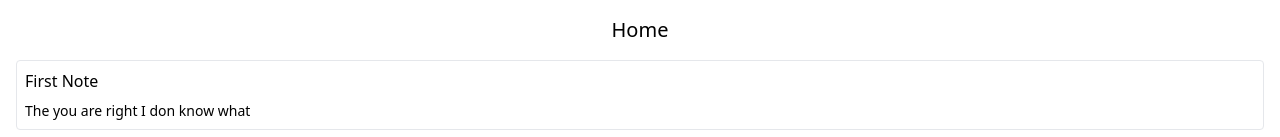
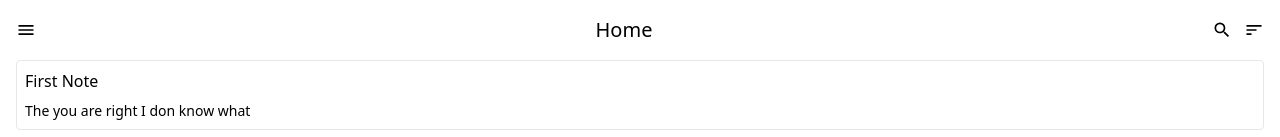
Before and after one commit to peter-abah/aedi-notes, a React (Create React App) app: page / in a window 1280 px wide. Shown: the top 137 px of the page. Built offline with nearby package versions, Linux system fonts and the light colour scheme.

Commit message:
Add icons to home page

```diff
--- a/src/routes/Home.tsx
+++ b/src/routes/Home.tsx
@@ -1,5 +1,6 @@
 import { useCollections } from '../contexts/CollectionsContext'
 import Notes from '../components/Notes';
+import { MdMenu, MdSort, MdSearch } from 'react-icons/md'
 
 const Home = () => {
   const { getNotesWithoutCollection } = useCollections();
@@ -7,9 +8,16 @@ const Home = () => {
 
   return (
     <main className="p-4">
-      <header className="mb-4 flex justify-center">
+      <header className="mb-4 flex justify-between">
+        <button><MdMenu className='text-xl' /></button>
         <h1 className="text-xl">Home</h1>
+
+        <div className='flex'>
+          <button><MdSearch className='mr-3 text-xl' /></button>
+          <button><MdSort className='text-xl' /></button>
+        </div>
       </header>
+
       <Notes notes={notes} />
     </main>
   );
--- a/src/routes/Note.tsx
+++ b/src/routes/Note.tsx
@@ -19,7 +19,7 @@ const NotePage = () => {
 
   return (
     <main className="p-4">
-      <header className="flex justify-between mb-2">
+      <header className="flex justify-between mb-4">
         <button onClick={() => navigate(-1)}>
           <MdArrowBack className='text-xl' />
         </button>
```
